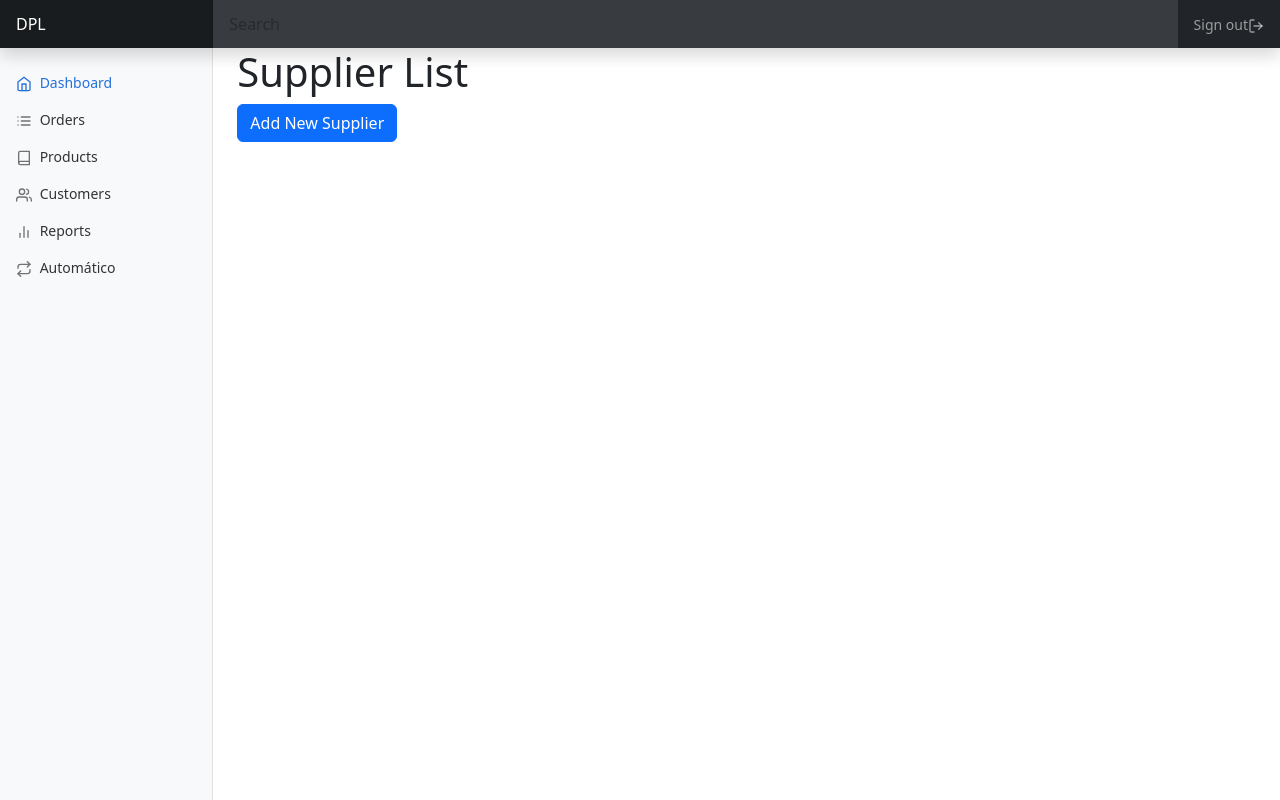
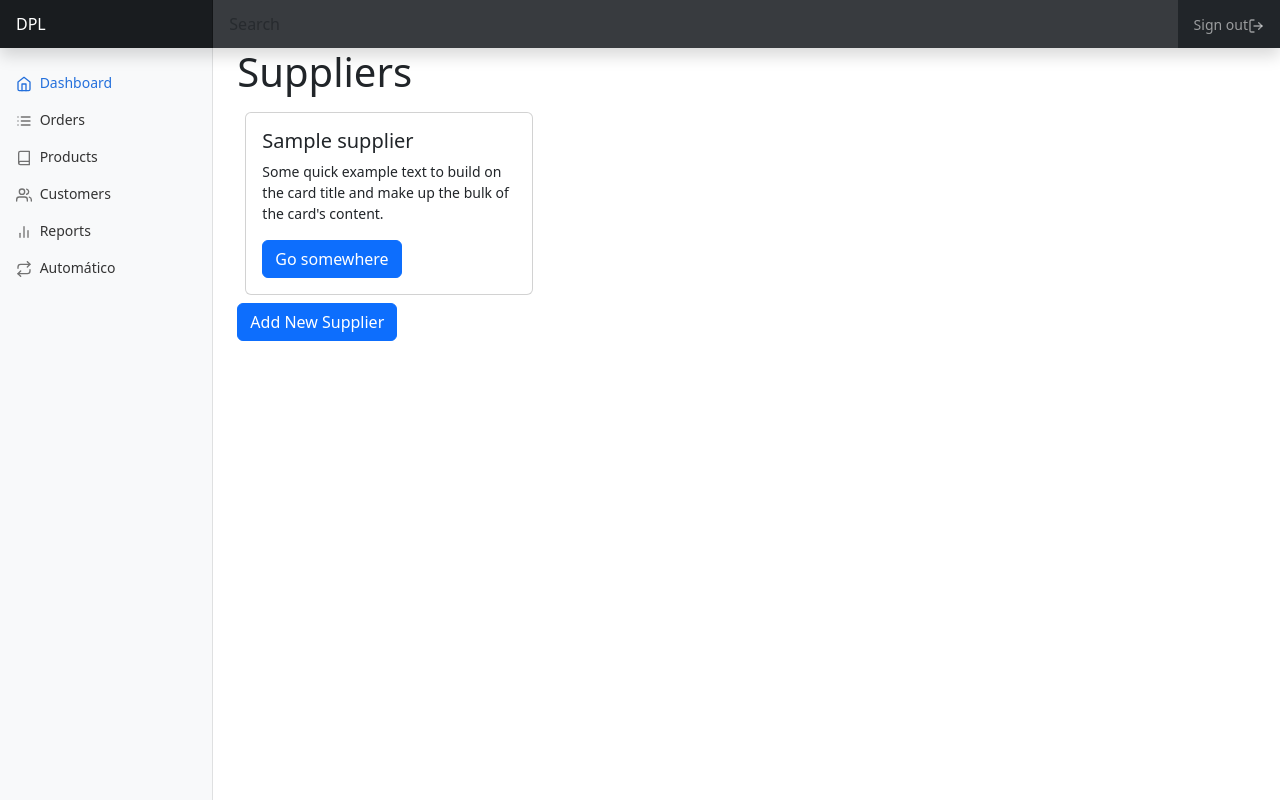
Before and after one commit to jrenato/dpl_orders, a Django app: page /suppliers/ in a window 1280 px wide. Run offline with Django 4.2, Linux system fonts and the light colour scheme; tables that the repository leaves empty hold one stand-in row (values such as "Sample post").

Commit message:
Improving supplier list template

```diff
--- a/suppliers/templates/suppliers/supplier_list.html
+++ b/suppliers/templates/suppliers/supplier_list.html
@@ -1,9 +1,21 @@
 {% extends 'base.html' %}
+{% load i18n %}
 
 {% block title %}Supplier List{% endblock %}
 
 {% block content %}
-    <h1>Supplier List</h1>
-    <!-- Add the table or list of suppliers here -->
+    <h1>{% translate 'Suppliers' %}</h1>
+    <div class="d-flex p-2 bd-highlight">
+    {% for supplier in suppliers %}
+        <div class="card" style="width: 18rem;">
+            <!--<img src="..." class="card-img-top" alt="...">-->
+            <div class="card-body">
+            <h5 class="card-title">{{ supplier.name }}</h5>
+            <p class="card-text">Some quick example text to build on the card title and make up the bulk of the card's content.</p>
+            <a href="#" class="btn btn-primary">Go somewhere</a>
+            </div>
+        </div>
+    {% endfor %}
+    </div>
     <a class="btn btn-primary mb-3" href="{% url 'suppliers:create' %}">Add New Supplier</a>
 {% endblock %}
```
